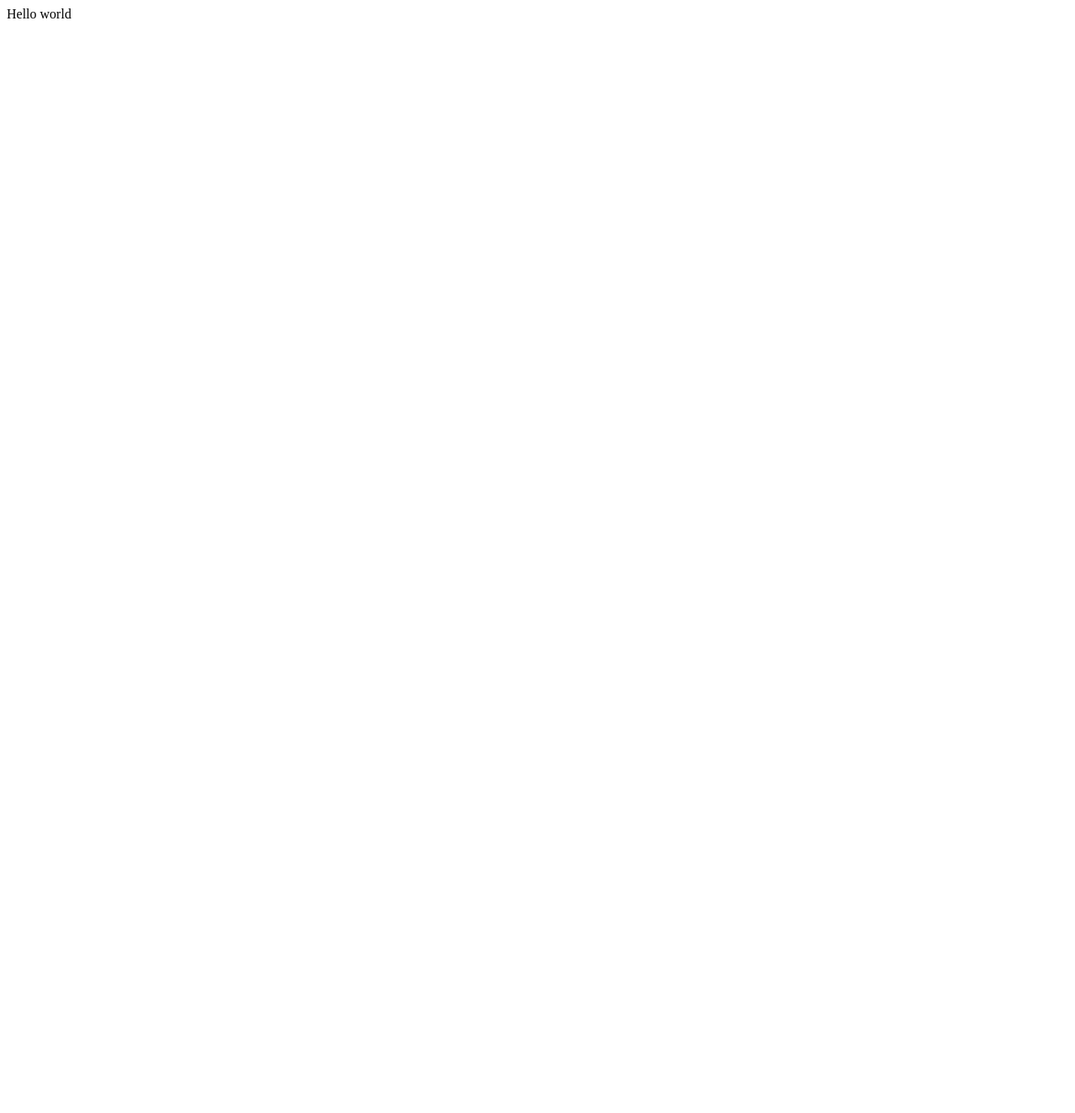
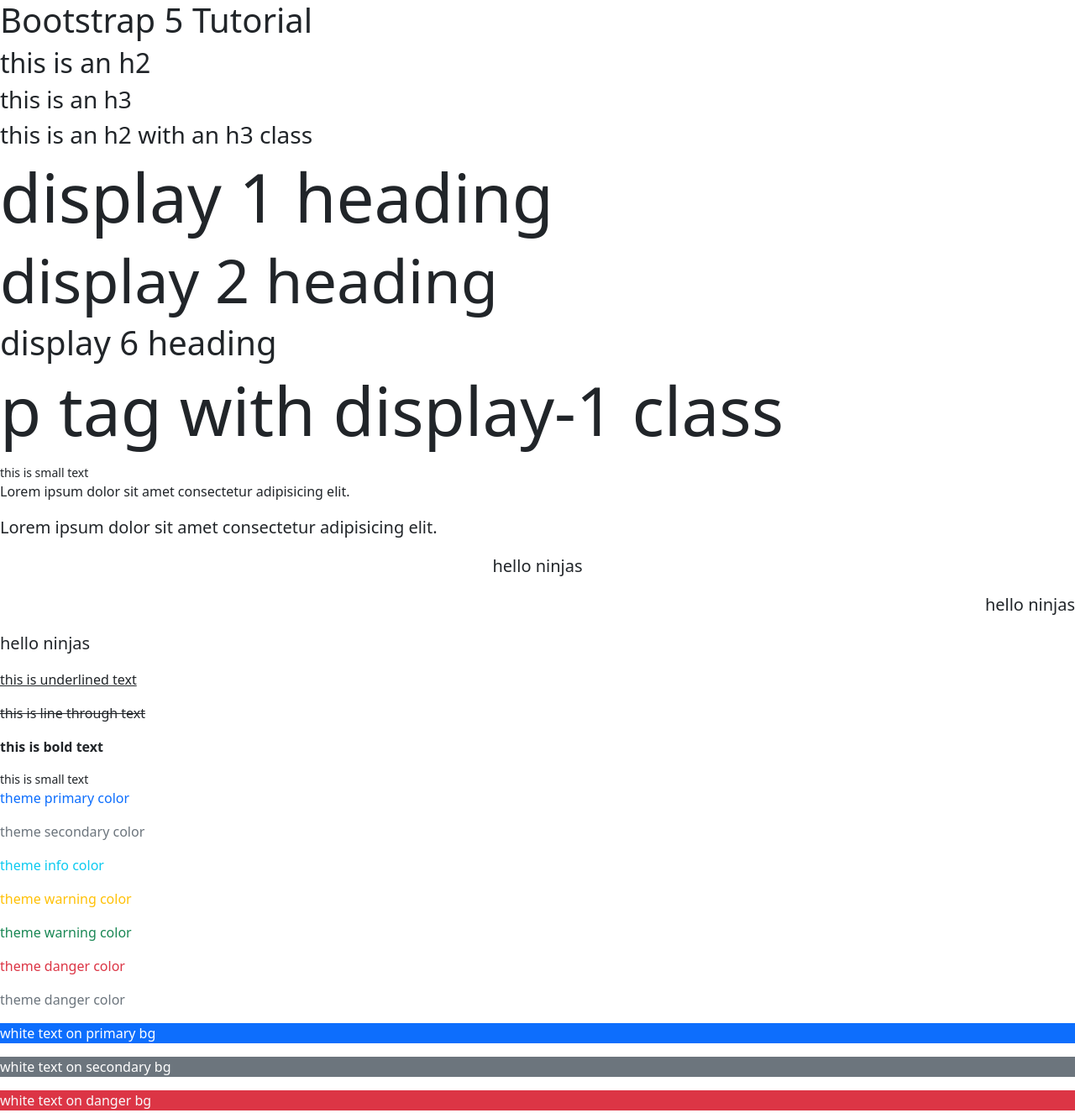
Before and after one commit to jfulkersonIvy/M02TutorialFulkerson, a plain HTML site: page index.html in a window 1280 px wide. Shown: the whole page at 84% size. Before the commit the page ends 800 px from the top, so only its background shows below. Drawn offline with nearby package versions, Linux system fonts and the light colour scheme.

Commit message:
Lesson 3

```diff
--- a/index.html
+++ b/index.html
@@ -1,13 +1,53 @@
-<!DOCTYPE html>
-<html>
-  <head>
-    <meta charset="utf-8">
-    <meta name="viewport" content="width=device-width">
-    <title>replit</title>
-    <link href="style.css" rel="stylesheet" type="text/css" />
-  </head>
-  <body>
-    Hello world
-    <script src="script.js"></script>
-  </body>
+<html lang="en">
+<head>
+  <meta charset="UTF-8">
+  <meta http-equiv="X-UA-Compatible" content="IE=edge">
+  <meta name="viewport" content="width=device-width, initial-scale=1.0">
+  <link href="https://cdn.jsdelivr.net/npm/bootstrap@5.1.3/dist/css/bootstrap.min.css" rel="stylesheet" integrity="sha384-1BmE4kWBq78iYhFldvKuhfTAU6auU8tT94WrHftjDbrCEXSU1oBoqyl2QvZ6jIW3" crossorigin="anonymous">
+
+  <title>Net Ninja Pro - the Book</title>
+</head>
+<body>
+  <!-- heading tags -->
+  <h1>Bootstrap 5 Tutorial</h1>
+  <h2>this is an h2</h2>
+  <h3>this is an h3</h3>
+  <h2 class="h3">this is an h2 with an h3 class</h2>
+
+  <!-- display headings -->
+  <h1 class="display-1">display 1 heading</h1>
+  <h2 class="display-2">display 2 heading</h2>
+  <h6 class="display-6">display 6 heading</h6>
+  <p class="display-1">p tag with display-1 class</p>
+
+  <!-- lead text & alignment -->
+  <small>this is small text</small>
+  <p>Lorem ipsum dolor sit amet consectetur adipisicing elit.</p>
+  <p class="lead">Lorem ipsum dolor sit amet consectetur adipisicing elit.</p>
+  <p class="lead text-center">hello ninjas</p>
+  <p class="lead text-end">hello ninjas</p>
+  <p class="lead">hello ninjas</p>
+
+  <!-- text decoration & font weight -->
+  <p class="text-decoration-underline">this is underlined text</p>
+  <p class="text-decoration-line-through">this is line through text</p>
+  <p class="fw-bold">this is bold text</p>
+  <small>this is small text</small>
+
+  <!-- text colors -->
+  <p class="text-primary">theme primary color</p>
+  <p class="text-secondary">theme secondary color</p>
+  <p class="text-info">theme info color</p>
+  <p class="text-warning">theme warning color</p>
+  <p class="text-success">theme warning color</p>
+  <p class="text-danger">theme danger color</p>
+  <p class="text-muted">theme danger color</p>
+
+  <!-- background colors -->
+  <p class="text-white bg-primary">white text on primary bg</p>
+  <p class="text-white bg-secondary">white text on secondary bg</p>
+  <p class="text-light bg-danger">white text on danger bg</p>
+
+  <script src="https://cdn.jsdelivr.net/npm/bootstrap@5.1.3/dist/js/bootstrap.bundle.min.js" integrity="sha384-ka7Sk0Gln4gmtz2MlQnikT1wXgYsOg+OMhuP+IlRH9sENBO0LRn5q+8nbTov4+1p" crossorigin="anonymous"></script>
+</body>
 </html>
```
